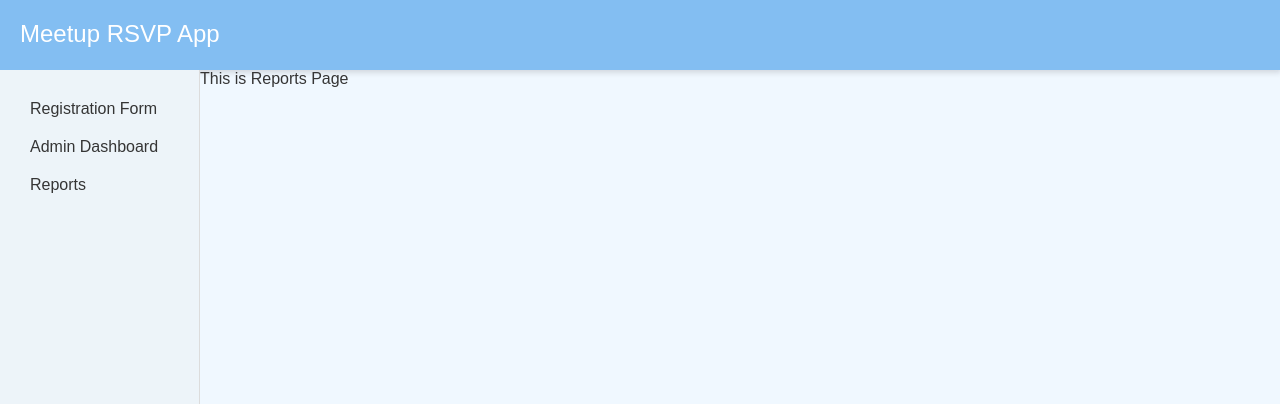
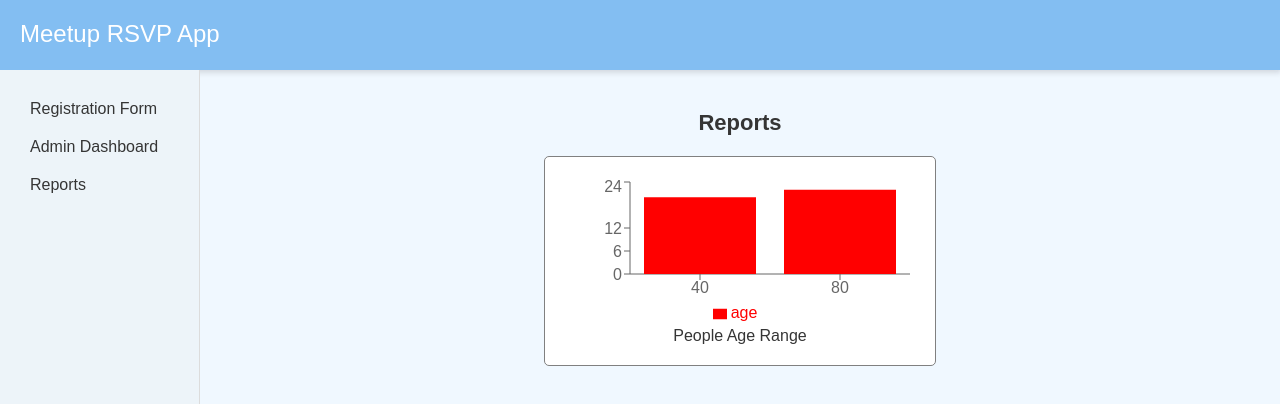
Before and after one commit to akash-basavaraju/invygo-test-app, a React (Create React App) app: page /reports in a window 1280 px wide. Shown: the top 404 px of the page. Built offline with nearby package versions, Linux system fonts and the light colour scheme.

Commit message:
feat: reports page, bar chart addition

```diff
--- a/package.json
+++ b/package.json
@@ -15,6 +15,7 @@
     "react-dom": "^18.2.0",
     "react-router-dom": "^6.3.0",
     "react-scripts": "5.0.1",
+    "recharts": "^2.1.13",
     "typescript": "^4.4.2",
     "web-vitals": "^2.1.0"
   },
--- /dev/null
+++ b/src/components/BarChartRenderer/BarChartRenderer.css
@@ -0,0 +1,14 @@
+.barchart-container {
+  margin: 20px;
+  padding: 20px;
+  background-color: white;
+  border: 1px solid gray;
+  border-radius: 5px;
+}
+
+.barchart-graph {
+}
+
+.barchart-title {
+  text-align: center;
+}
--- /dev/null
+++ b/src/components/BarChartRenderer/index.tsx
@@ -0,0 +1,29 @@
+import { Bar, BarChart, Legend, Tooltip, XAxis, YAxis } from "recharts";
+import "./BarChartRenderer.css";
+
+interface IBarGraphRendererProps {
+  chartData: any[];
+  barKeysColors: { key: string; color: string }[];
+  compareKey: string;
+  title: string;
+}
+
+export default function BarChartRenderer(props: IBarGraphRendererProps) {
+  const { chartData, barKeysColors, compareKey, title } = props;
+  return (
+    <div className="barchart-container">
+      <div className="barchart-graph">
+        <BarChart width={350} height={150} data={chartData}>
+          <XAxis dataKey={compareKey} />
+          <YAxis />
+          <Tooltip />
+          <Legend />
+          {barKeysColors.map((keyColor) => {
+            return <Bar dataKey={keyColor.key} fill={keyColor.color} />;
+          })}
+        </BarChart>
+      </div>
+      <div className="barchart-title">{title}</div>
+    </div>
+  );
+}
--- a/src/pages/RegistrationForm/index.tsx
+++ b/src/pages/RegistrationForm/index.tsx
@@ -1,6 +1,6 @@
 import dayjs from "dayjs";
 import { useState } from "react";
-import DropdownField from "../../components/Dropdown Field";
+import DropdownField from "../../components/DropdownField";
 import TextField from "../../components/TextField";
 import APIService from "../../services/APIService";
 import { ProfessionOptions } from "../../utils/AppConstants";
--- a/src/pages/Reports/Reports.css
+++ b/src/pages/Reports/Reports.css
@@ -0,0 +1,17 @@
+.reports-container {
+  padding: 20px;
+  margin: 20px;
+}
+
+.reports-header {
+  text-align: center;
+  font-size: 22px;
+  font-weight: 700;
+}
+
+.reports-charts {
+  display: flex;
+  flex-wrap: wrap;
+  justify-content: center;
+  align-items: center;
+}
--- a/src/pages/Reports/index.tsx
+++ b/src/pages/Reports/index.tsx
@@ -1,5 +1,21 @@
+import BarChartRenderer from "../../components/BarChartRenderer";
 import "./Reports.css";
 
 export default function Reports() {
-  return <div>This is Reports Page</div>;
+  return (
+    <div className="reports-container">
+      <div className="reports-header">Reports</div>
+      <div className="reports-charts">
+        <BarChartRenderer
+          title="People Age Range"
+          chartData={[
+            { age: 20, noOfPeople: 40 },
+            { age: 22, noOfPeople: 80 },
+          ]}
+          barKeysColors={[{ key: "age", color: "red" }]}
+          compareKey="noOfPeople"
+        />
+      </div>
+    </div>
+  );
 }
```
Also changed, not shown: src/components/DropdownField/DropdownField.css (renamed from src/components/Dropdown Field/DropdownField.css), src/components/DropdownField/index.tsx (renamed from src/components/Dropdown Field/index.tsx), 1 other file (tests, documents, lock files or other folders).
